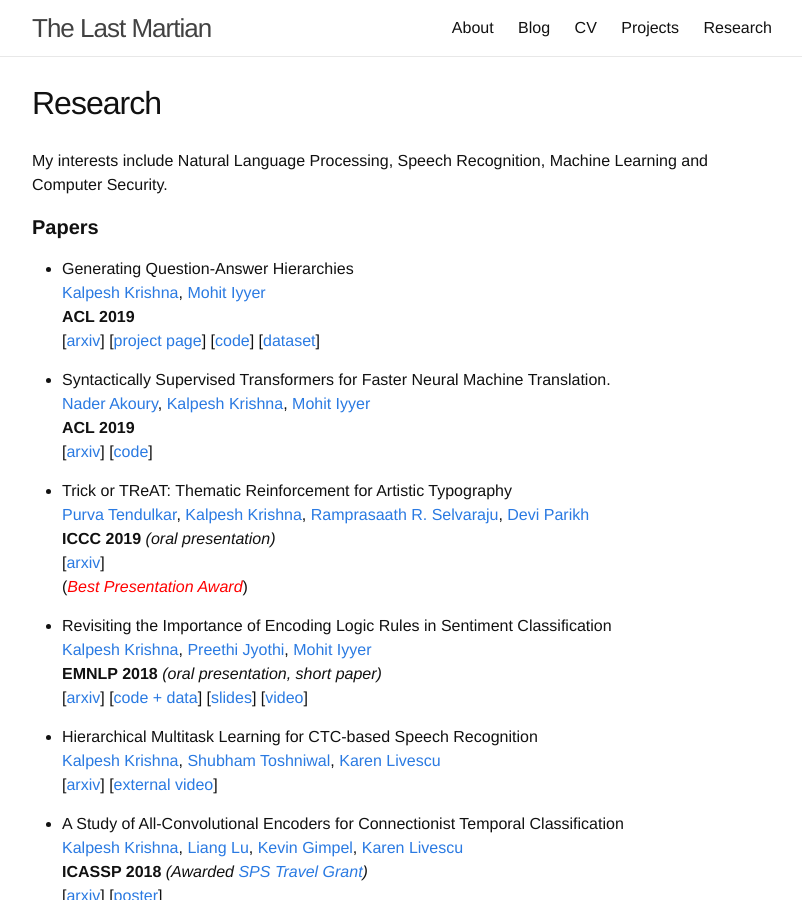
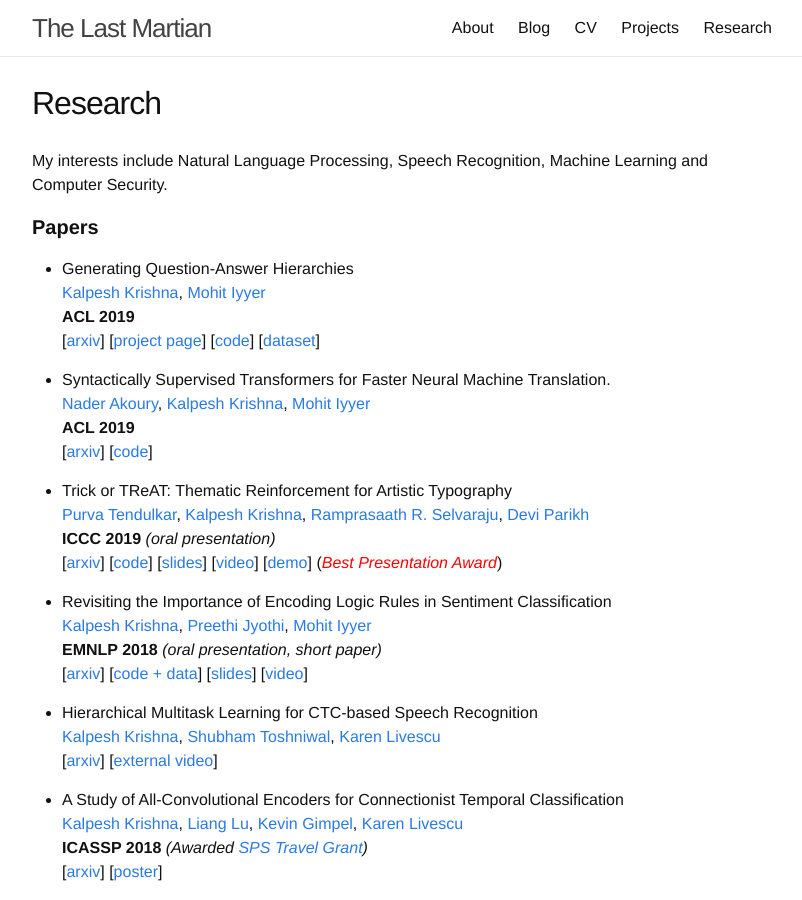
Before and after one commit to martiansideofthemoon/martiansideofthemoon.github.io, a Jekyll site: the page built from _pages/research.md, in a window 1280 px wide and 900 px high. Shown: the whole window, without its empty margins (238-1040 px from the left). Built offline with Jekyll 4.4.1, drawn with Linux system fonts in a browser that asks for light colours; comment, search, counter and statistics services are not loaded.

Commit message:
adding links for trick or treat

```diff
--- a/_pages/research.md
+++ b/_pages/research.md
@@ -20,7 +20,7 @@ My interests include Natural Language Processing, Speech Recognition, Machine Le
 * Trick or TReAT: Thematic Reinforcement for Artistic Typography
 [Purva Tendulkar](http://purvaten.github.io/), [Kalpesh Krishna](http://martiansideofthemoon.github.io/), [Ramprasaath R. Selvaraju](https://ramprs.github.io/), [Devi Parikh](https://www.cc.gatech.edu/~parikh/)
 **ICCC 2019** *(oral presentation)*
-\[[arxiv](https://arxiv.org/abs/1903.07820)\]
+\[[arxiv](https://arxiv.org/abs/1903.07820)\] \[[code](https://github.com/purvaten/doodling)\] \[[slides](https://purvaten.github.io/static/docs/TReAT-talk.pdf)\] \[[video](https://photos.google.com/share/AF1QipNFg9TYf2Wk6z6zKg3I3rT7jiWoH97cRVIQ-_JrZwIUUMqkyWHomVc1Lv1UGduraA/photo/AF1QipOm-e6jFA3Im9eiHt79R-A0j36CSVCoqSeU_VZG?key=dDFhdGlYUV9yVkUzOW5YaFlaeXdhMGQ1UHZ0QnZ3)\] \[[demo](http://doodle.cloudcv.org/)\]
 (<a style="color:red" href="https://twitter.com/jmacunha/status/1142184529026662400"><i>Best Presentation Award</i></a>)
 
 * Revisiting the Importance of Encoding Logic Rules in Sentiment Classification
```
